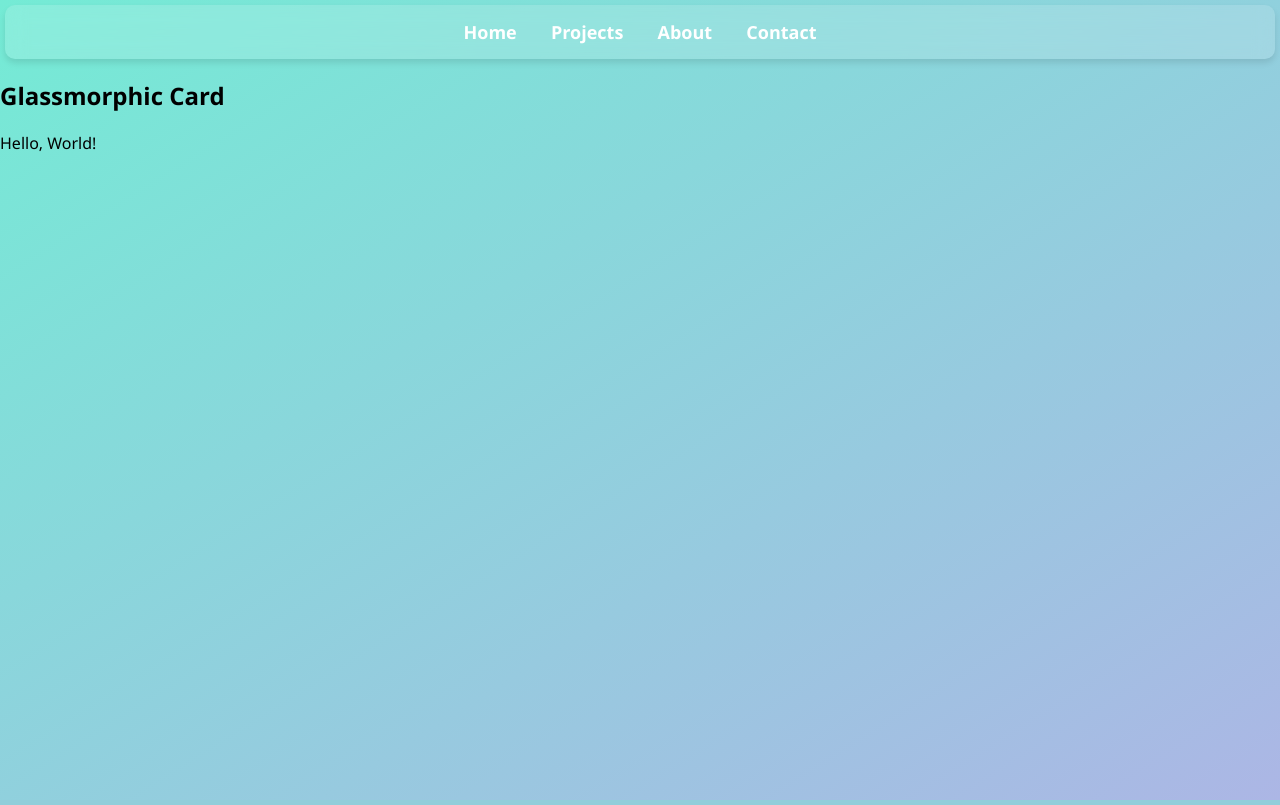
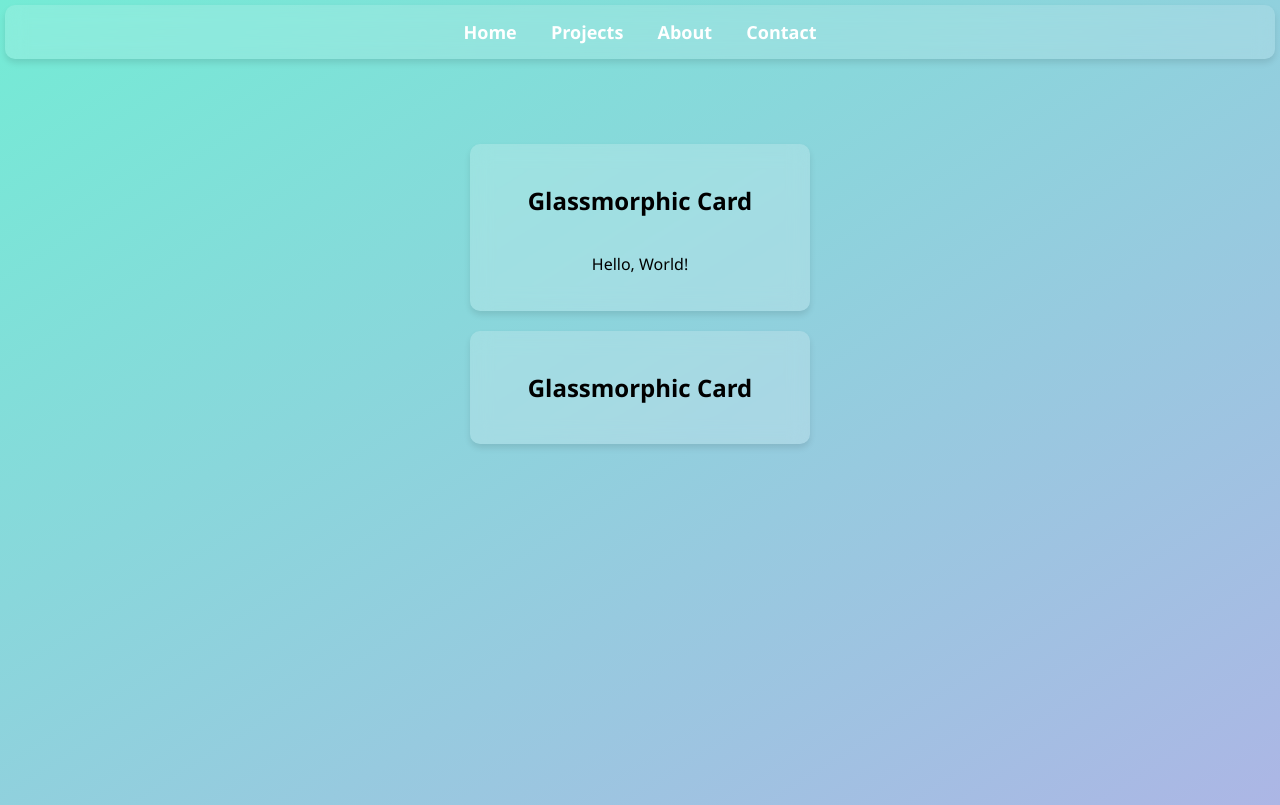
Before and after one commit to DevFarid/portfolio, a Flask app: page / in a window 1280 px wide. Run offline with Flask 3, Linux system fonts and the light colour scheme.

Commit message:
refactor(main): fix position styling

```diff
--- a/projects/project.py
+++ b/projects/project.py
@@ -1,8 +1,6 @@
 import os
 
 class project_loader:
-
-
 
     def __init__(self):
         self.projects = []
@@ -10,8 +8,7 @@ class project_loader:
 
     def load(self):
         dir_path = os.path.dirname(os.path.abspath(__file__))
-        folders = [folder for folder in os.listdir(dir_path) if os.path.isdir(os.path.join(dir_path, folder))]
-        print(folders)
+        self.projects = [folder for folder in os.listdir(dir_path) if os.path.isdir(os.path.join(dir_path, folder))]
 
 
 class project:
--- a/static/style.css
+++ b/static/style.css
@@ -3,9 +3,13 @@ body {
     padding: 0;
     font-family: 'Segoe UI', Tahoma, Geneva, Verdana, sans-serif;
     background: linear-gradient(to bottom right, #74ebd5, #acb6e5);
+    min-height: 100vh;
+    margin: 0;
 }
 
 .navbar {
+    position: sticky;
+    top: 0;
     display: flex;
     flex-direction: column;
     align-items: center;
@@ -30,3 +34,23 @@ nav a {
 nav a:hover {
     text-shadow: 0 0 8px rgba(0, 0, 0, 0.7);
 }
+
+.content-container {
+    display: flex;
+    flex-direction: column;
+    align-items: center;
+    padding-top: 80px; /* Adjust the padding to avoid content being overlapped by the sticky navbar */
+    gap: 20px;
+}
+
+.glass-container {
+    display: flex;
+    flex-direction: column;
+    align-items: center;
+    background: rgba(255, 255, 255, 0.2);
+    backdrop-filter: blur(10px);
+    border-radius: 10px;
+    padding: 20px;
+    width: 300px;
+    box-shadow: 0 4px 6px rgba(0, 0, 0, 0.1);
+}
--- a/templates/index.html
+++ b/templates/index.html
@@ -7,7 +7,8 @@
 {% include 'head.html' %}
 <body>
     {% include 'navbar.html' %}
-    <div class="card">
+    <div class="content-container">
+      <div class="glass-container">
           <h2>Glassmorphic Card</h2>
 
           {% if name %}
@@ -16,5 +17,10 @@
             <p>Hello, World!</p>
           {% endif %}
       </div>
+
+      <div class="glass-container">
+        <h2>Glassmorphic Card</h2>
+      </div>
+  </div>
 </body>
 </html>
```
Lines whose indentation alone changed are shown as unchanged.
